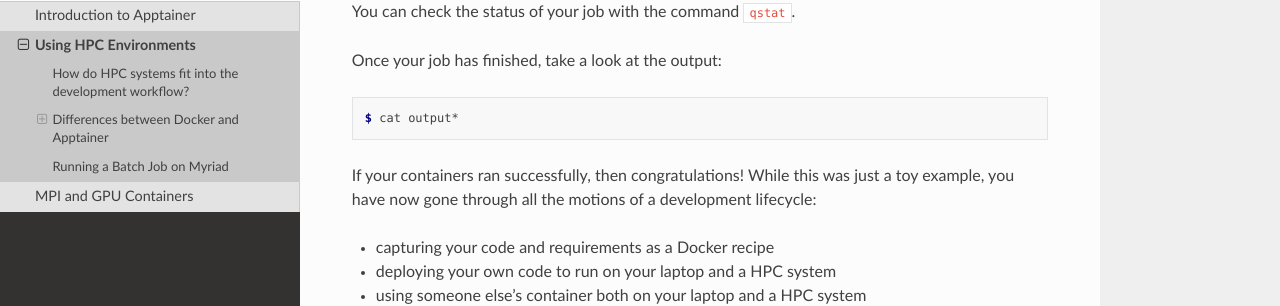
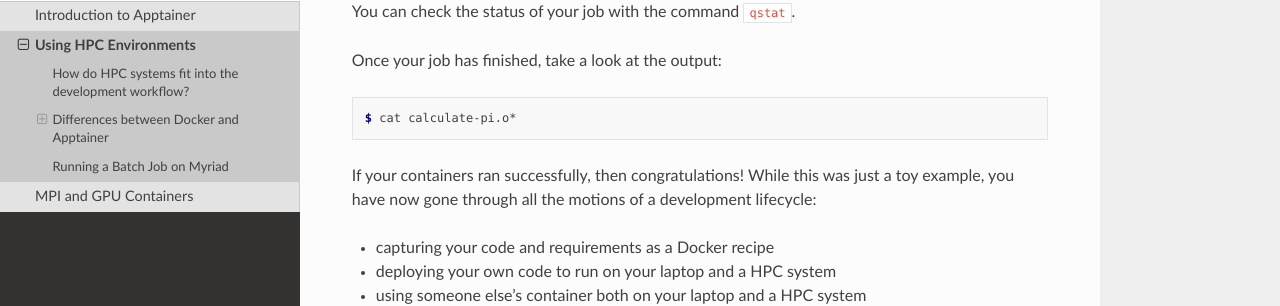
Before and after one commit to TACC/containers_at_tacc, a Sphinx documentation site: the page built from docs/apptainer/02.apptainer_batch.rst, in a window 1280 px wide and 900 px high, scrolled down 3247 px. Shown: the part 379-685 px from the top of the window. Built offline with Sphinx 7.4.7 and the Read the Docs theme 2.0.0, drawn with Linux system fonts in a browser that asks for light colours.

Commit message:
fix output snippet

```diff
--- a/docs/site_snippets/apptainer_pi_job_output.txt
+++ b/docs/site_snippets/apptainer_pi_job_output.txt
@@ -1,3 +1,3 @@
 .. code-block:: console
 
-  $ cat output*
+  $ cat calculate-pi.o*
```
